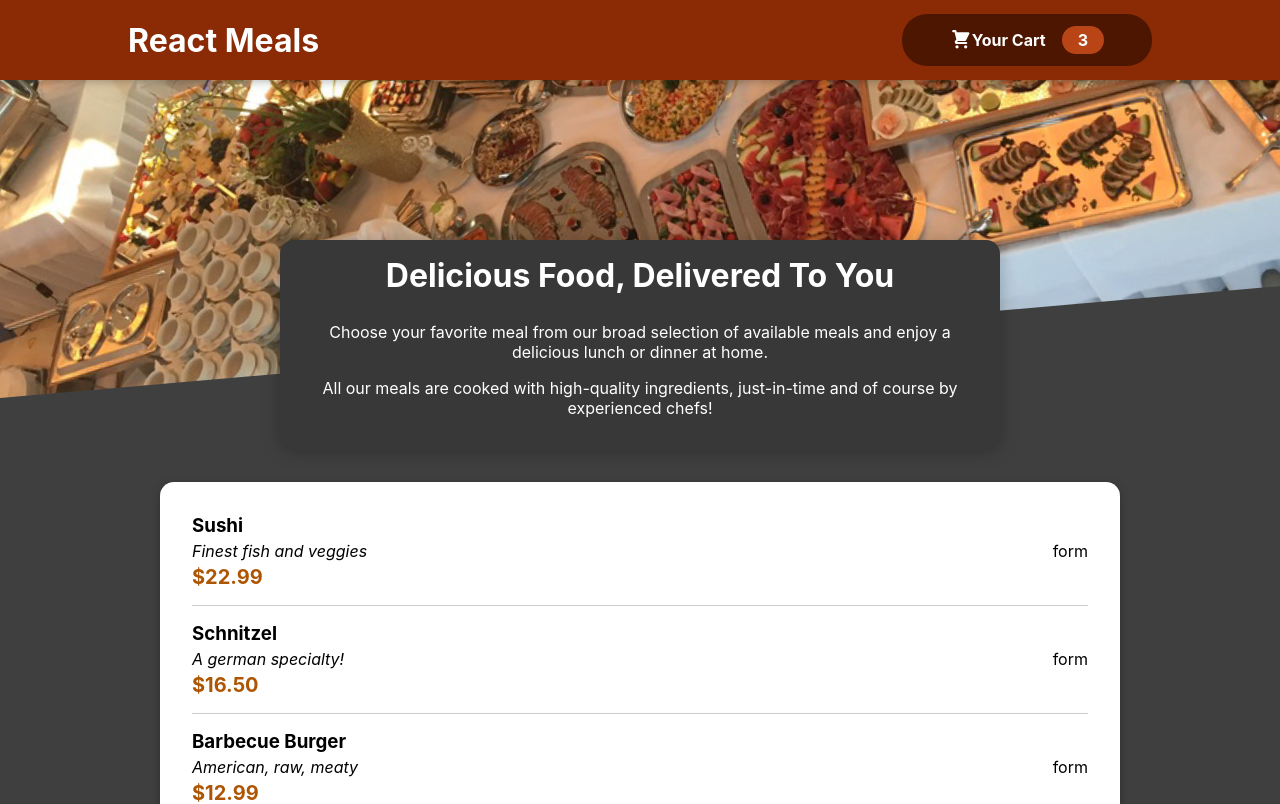
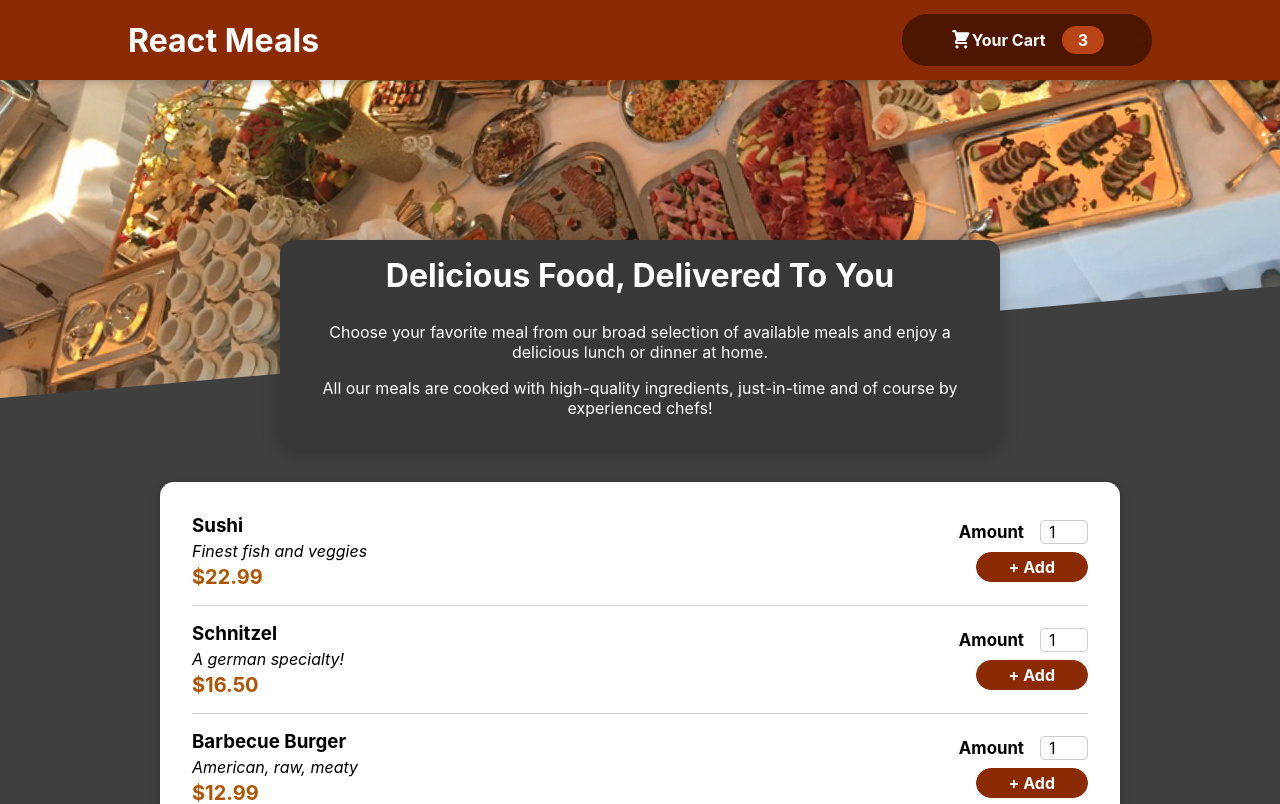
Before and after one commit to SteveLabrinos/react-playground, a React (Create React App) app: page / in a window 1280 px wide. Shown: the top 804 px of the page. Built offline with nearby package versions, Linux system fonts and the light colour scheme.

Commit message:
add input meal form

```diff
--- a/src/components/Meals/MealItem/MealItemForm.js
+++ b/src/components/Meals/MealItem/MealItemForm.js
@@ -1,5 +1,22 @@
+import Input from '../../UI/Input';
+import styles from './MealItemForm.module.css';
+
 function MealItemForm() {
-  return <div>form</div>;
+  const input = {
+    id: 'amount',
+    type: 'number',
+    min: '1',
+    max: '5',
+    step: '1',
+    defaultValue: '1',
+  };
+
+  return (
+    <form className={styles.form}>
+      <Input label='Amount' input={input} />
+      <button>+ Add</button>
+    </form>
+  );
 }
 
 export default MealItemForm;
--- /dev/null
+++ b/src/components/Meals/MealItem/MealItemForm.module.css
@@ -0,0 +1,20 @@
+.form {
+  text-align: right;
+}
+
+.form button {
+  font: inherit;
+  cursor: pointer;
+  border: 1px solid #8a2b06;
+  background-color: #8a2b06;
+  color: white;
+  padding: 0.25rem 2rem;
+  font-weight: bold;
+  border-radius: 20px;
+}
+
+.form button:active,
+.form button:hover {
+  background-color: #641e03;
+  border-color: #641e03;
+}
--- /dev/null
+++ b/src/components/UI/Input.js
@@ -0,0 +1,12 @@
+import styles from './Input.module.css';
+
+function Input({ label, input }) {
+  return (
+    <div className={styles.input}>
+      <label htmlFor={input.id}>{label}</label>
+      <input {...input} />
+    </div>
+  );
+}
+
+export default Input;
--- /dev/null
+++ b/src/components/UI/Input.module.css
@@ -0,0 +1,19 @@
+.input {
+  display: flex;
+  align-items: center;
+  margin-bottom: 0.5rem;
+}
+
+.input label {
+  font-weight: bold;
+  font-size: 1.05rem;
+  padding-right: 1rem;
+}
+
+.input input {
+  width: 3rem;
+  border-radius: 5px;
+  border: 1px solid #ccc;
+  font: inherit;
+  padding-left: 0.5rem;
+}
```
